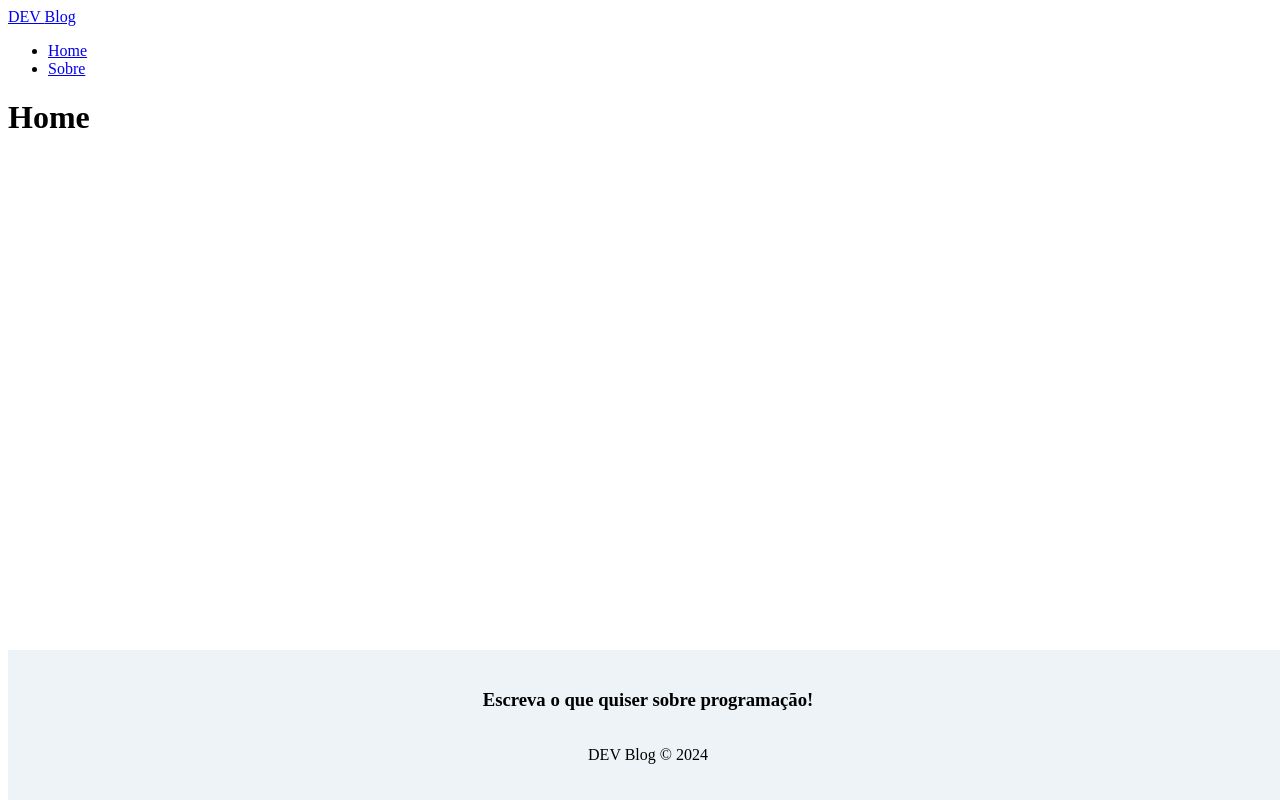
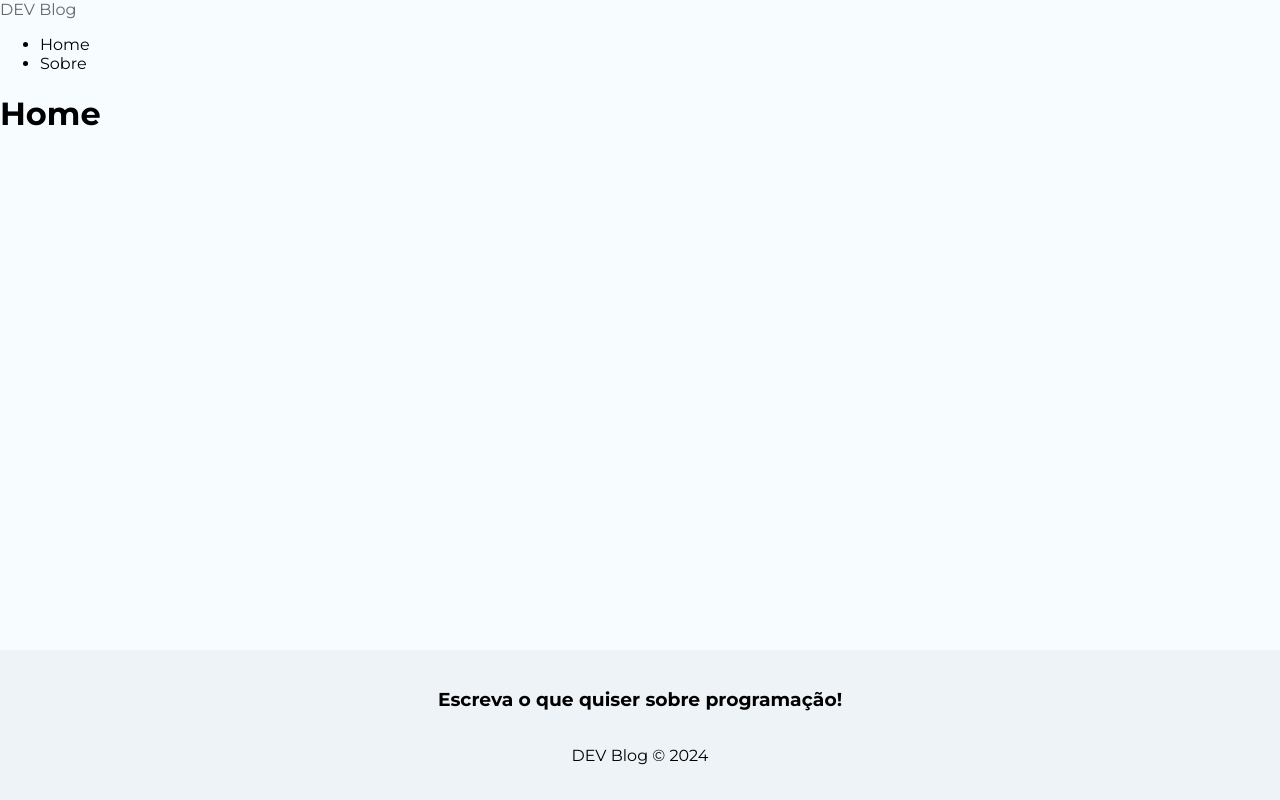
Before and after one commit to rodolphoreis/blog, a React (Vite) app: page / in a window 1280 px wide. Built offline with nearby package versions, Linux system fonts and the light colour scheme.

Commit message:
feat: index style

```diff
--- a/src/index.css
+++ b/src/index.css
@@ -0,0 +1,33 @@
+body {
+  background-color: #f6fcff;
+  padding: 0;
+  margin: 0;
+  font-family: "Montserrat", sans-serif;
+}
+
+input::placeholder,
+textarea::placeholder {
+  font-family: "Montserrat", sans-serif;
+}
+
+input:focus,
+textarea:focus {
+  outline: none;
+}
+
+a,
+nav button {
+  text-decoration: none;
+  color: black;
+  background-color: transparent;
+  border: none;
+  transition: 0.4s;
+  font-size: 1em;
+  cursor: pointer;
+  font-family: "Montserrat", sans-serif;
+}
+
+a:hover,
+nav button:hover {
+  color: #676767;
+}
```
